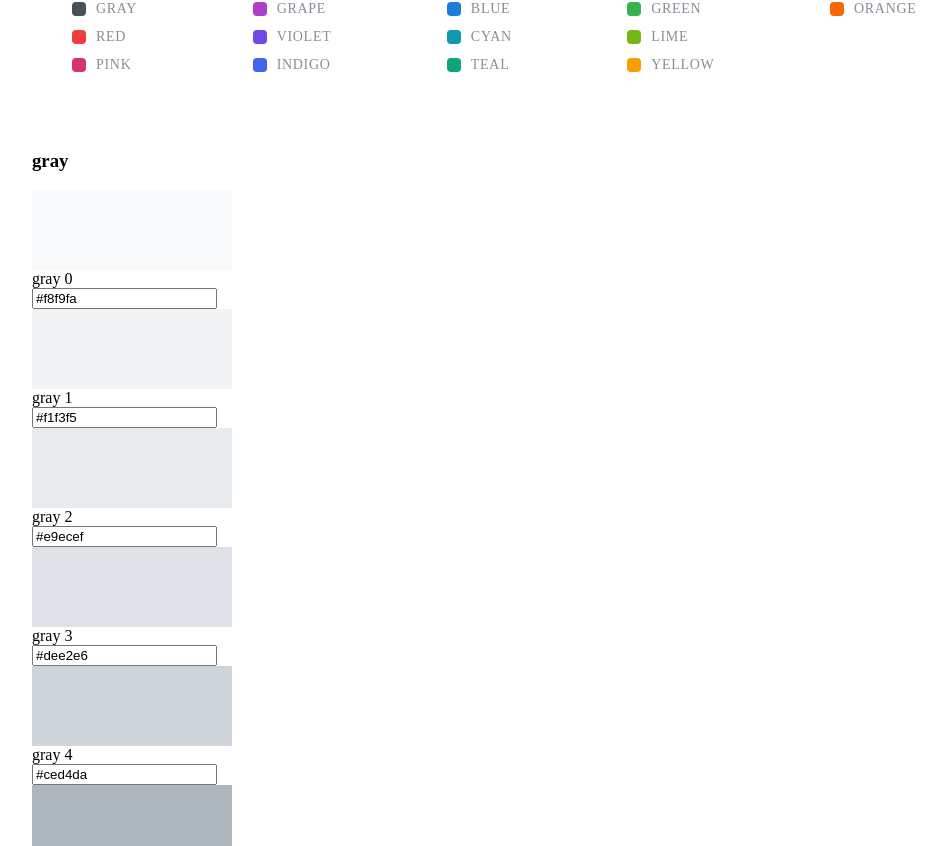
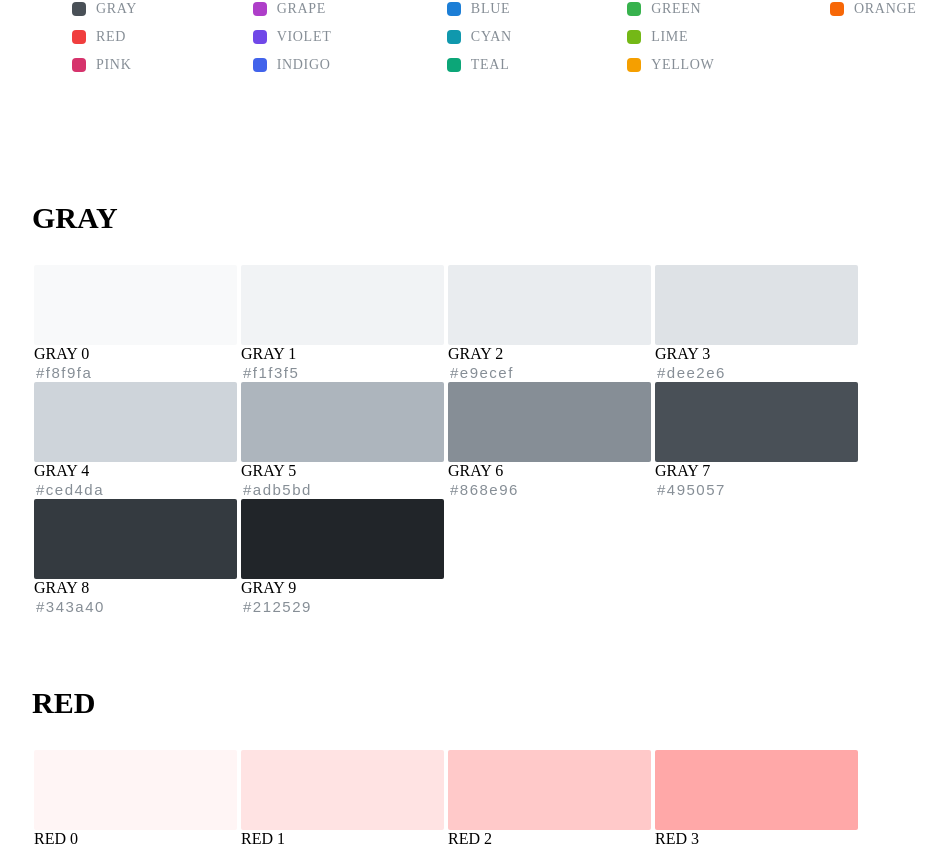
Before and after one commit to hunseok329/open-color-clone, a React (Create React App) app: page / in a window 1280 px wide. Shown: the part 531-1377 px from the top of the page, without its empty margins (108-1054 px from the left). Built offline with nearby package versions, Linux system fonts and the light colour scheme.

Commit message:
Almost done making color-group.css

```diff
--- a/src/component/colorChips/color-group.css
+++ b/src/component/colorChips/color-group.css
@@ -1,3 +1,31 @@
+.color-group {
+  padding-top: 40px;
+}
 .color-chips {
-  width: 20%;
+  display: flex;
+  justify-content: flex-start;
+  flex-wrap: wrap;
 }
+.color-chip {
+  max-width: 100%;
+  padding: 0 2px;
+  /* margin: auto; */
+}
+.color-chip-bg {
+  width: 100%;
+  border-radius: 2px;
+}
+.color-title {
+  text-transform: uppercase;
+  font-weight: bolder;
+  font-size: 30px;
+}
+.color-name {
+  text-transform: uppercase;
+}
+.color-hex {
+  border: 0;
+  font-size: 15px;
+  letter-spacing: 1.5px;
+  color: #868e96;
+}
--- a/src/component/colorChips/color-group.js
+++ b/src/component/colorChips/color-group.js
@@ -28,11 +28,11 @@ function ColorChips(props) {
 function ColorChip(props) {
   var contnet = [];
   for (let i = 0; i < 10; i++) {
-    var cc = props.name + "-" + String(i);
-    var ccb = "color-chip-bg " + ("bg-" + cc);
+    var colorChip = props.name + "-" + String(i);
+    var colorChipBg = "color-chip-bg " + ("bg-" + colorChip);
     contnet.push(
-      <div className="color-chip" id={cc}>
-        <Background className={ccb} color={props.chips[i]}></Background>
+      <div className="color-chip" id={colorChip}>
+        <Background className={colorChipBg} color={props.chips[i]}></Background>
         <div className="color-name">{props.name + " " + i}</div>
         <input
           className="color-hex"
--- a/src/component/colorChips/color-list.css
+++ b/src/component/colorChips/color-list.css
@@ -25,3 +25,6 @@
 a {
   text-decoration: none;
 }
+.color-wrap {
+  display: inline-block;
+}
```
